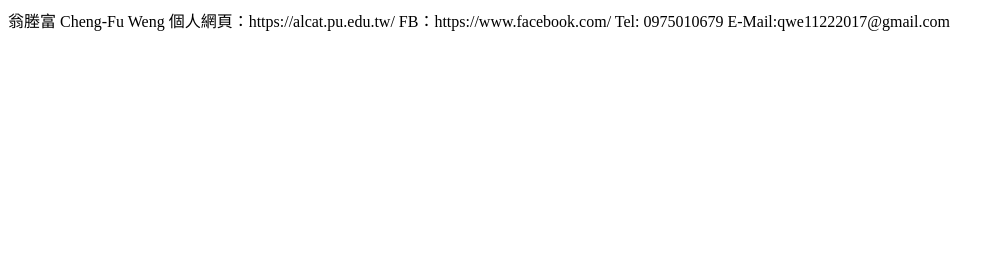
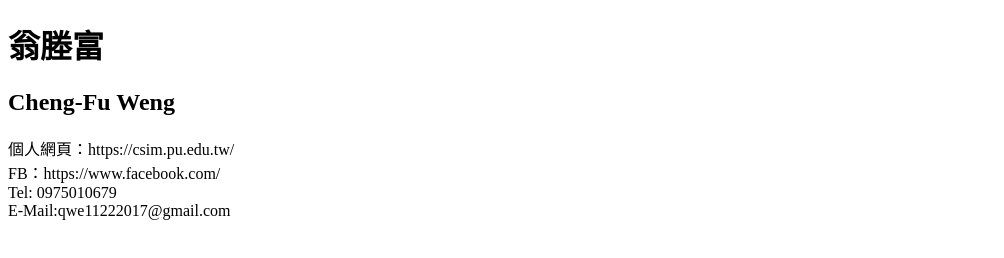
Before and after one commit to fu24680/aboutme, a plain HTML site: page about.html in a window 1280 px wide. Shown: the whole page, without its empty margins (0-1004 px from the left). Drawn offline with Linux system fonts and the light colour scheme.

Commit message:
version 2: Heading

```diff
--- a/about.html
+++ b/about.html
@@ -6,11 +6,11 @@
 	<title>翁塍富的簡介</title>
 </head>
 <body>
-    翁塍富
-    Cheng-Fu Weng
-    個人網頁：https://alcat.pu.edu.tw/
-    FB：https://www.facebook.com/
-    Tel: 0975010679
-    E-Mail:qwe11222017@gmail.com
+    <h1>翁塍富</h1>
+    <h2>Cheng-Fu Weng</h2>
+    個人網頁：https://csim.pu.edu.tw/<br>
+    FB：https://www.facebook.com/<br>
+    Tel: 0975010679<br>
+    E-Mail:qwe11222017@gmail.com<br>
 </body>
 </html>
```
